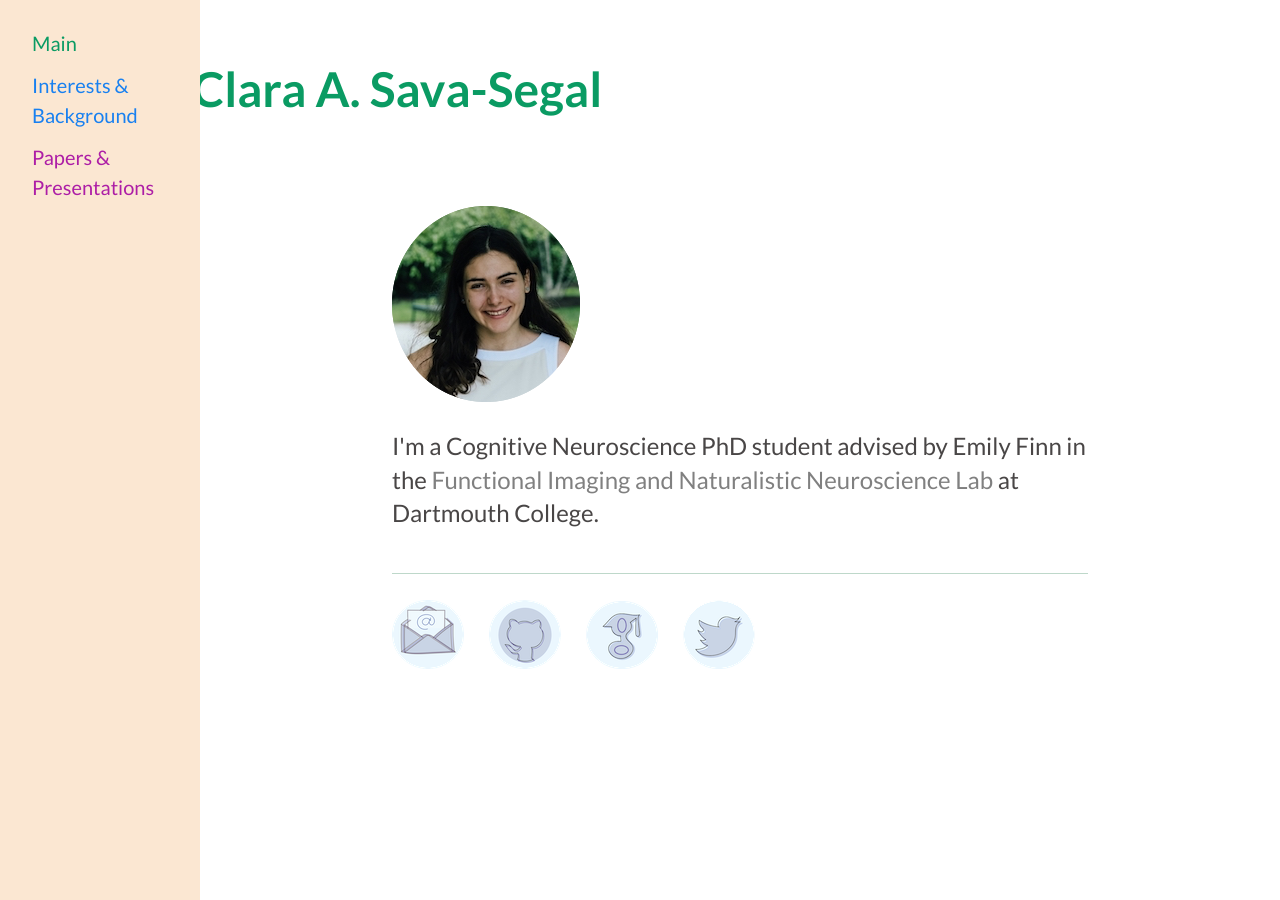
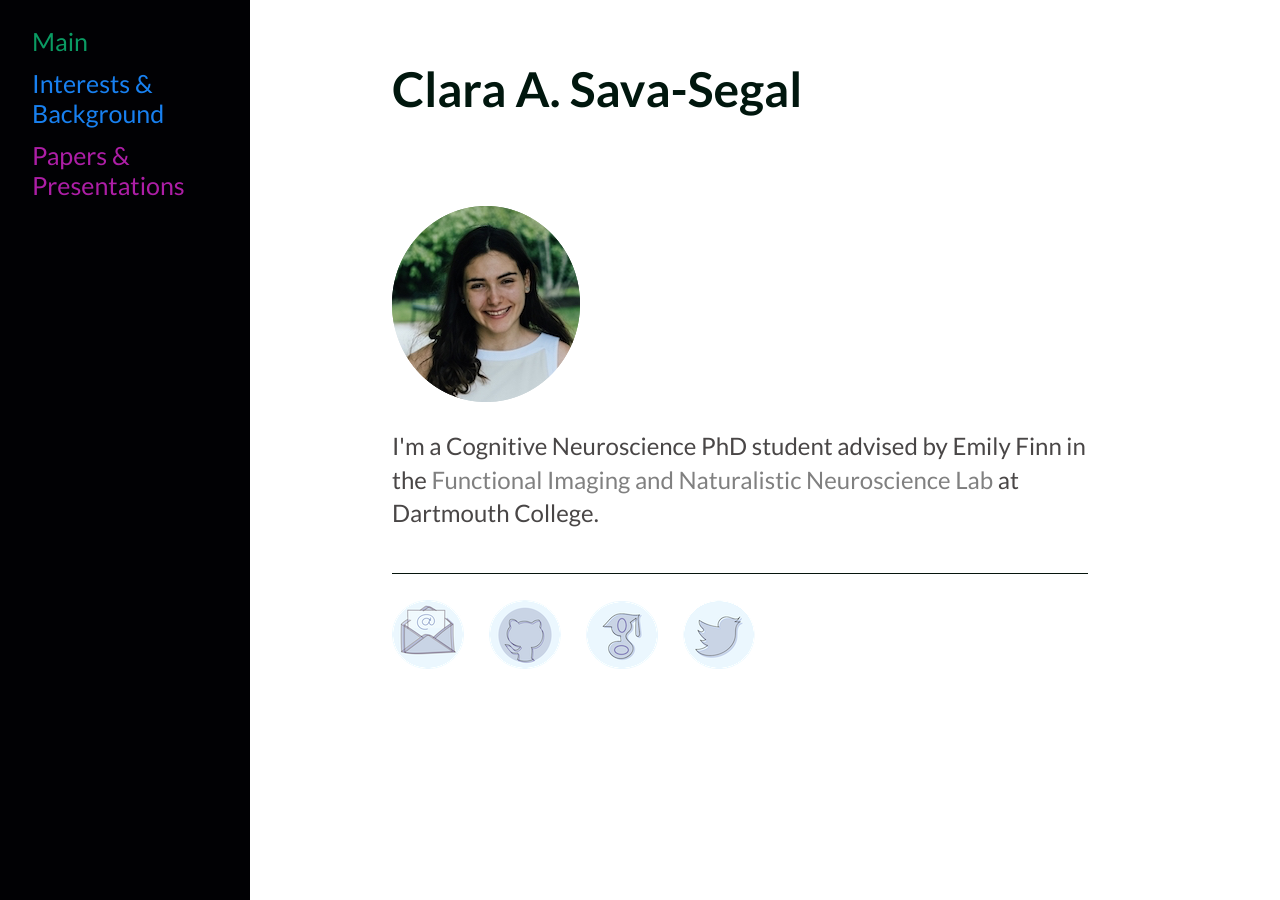
Before and after one commit to csavasegal/csavasegal.github.io, a Jekyll site: the page built from index.html, in a window 1280 px wide. Built offline with Jekyll 4.4.1, drawn with Linux system fonts in a browser that asks for light colours.

Commit message:
Add files via upload

```diff
--- a/_layouts/default.html
+++ b/_layouts/default.html
@@ -1,7 +1,9 @@
 <!DOCTYPE html>
 <html>
 <head>
-	<link rel="stylesheet" type="text/css" href="/css/main.css">
+	<!-- <link rel="stylesheet" type="text/css" href="/css/main.css"> -->
+	<link rel="stylesheet" type="text/css" href="../css/main.css">
+
 	<link href='http://fonts.googleapis.com/css?family=Lato:400,700' rel='stylesheet' type='text/css'>
 
 <meta name="viewport" content="width=device-width, initial-scale=1">
@@ -19,14 +21,13 @@ body {
 <body>
 
 <div class="sidenav">
-	<a href="index.html"> <span style="color:rgb(10, 155, 99); font-size: 20px;"></spanstyle>Main</span></a>
-	<a href="ib.html"> <span style="color:rgb(24, 128, 240); font-size: 20px;"></spanstyle>Interests & Background</span></a>
-	<a href="pp.html"> <span style="color:rgb(173, 30, 166); font-size: 20px;"></spanstyle>Papers & Presentations</span></a>
-
+	<a href="index.html"> <span style="color:rgb(10, 155, 99); font-size: 25px;"></spanstyle>Main</span></a>
+	<a href="ib.html"> <span style="color:rgb(24, 128, 240); font-size: 25px;"></spanstyle>Interests & Background</span></a>
+	<a href="pp.html"> <span style="color:rgb(173, 30, 166); font-size: 25px;"></spanstyle>Papers & Presentations</span></a>
 </div>
 
 <div class="header">
-		<h1><span style="color:rgb(10, 155, 99)">Clara A. Sava-Segal</span></h1>
+	<h1><span style="color:rgb(1, 23, 14)">Clara A. Sava-Segal</span></h1>
 	<br>
 	<br>
 	<br>
--- a/css/main.css
+++ b/css/main.css
@@ -20,6 +20,7 @@ a:hover {
     text-decoration: underline;
 }
 h1 {
+    margin-left: 200px; /* Same as the width of the sidenav */
     font-size: 3em;
     font-family:'Lato','Lato','Lato';
     position: sticky;
@@ -32,7 +33,7 @@ p {
     color: rgb(73, 70, 70);
 }
 footer {
-    border-top: 1px solid #bed8ca;
+    border-top: 1px solid #06150d;
     font-size: .8em;
     margin-left: 200px; /* Same as the width of the sidenav */
 
@@ -58,11 +59,11 @@ ul ul {
     font-family:'Lato','Lato','Lato';
   }
 header {
+  margin-left: 200px; /* Same as the width of the sidenav */
     position: fixed;
     background-color: rgb(37, 91, 142);
     /* background-image: url("../images/paper.gif"); */
     height:100px;
-    margin-left: 200px; /* Same as the width of the sidenav */
   }
 
 
@@ -76,6 +77,7 @@ header {
 
   .header h1 {
     /* position: relative; */
+    margin-left: 200px; /* Same as the width of the sidenav */
     top: 18px;
     left: 20px;
   }
@@ -147,18 +149,18 @@ ul {
 
 #sidebar {
   float: left;
-  width: 20%;
+  width: 30%;
   background-color: #0b83ab;
 }
 
 .sidenav {
   height: 100%;
-  width: 200px;
+  width: 250px;
   position: fixed;
   z-index: 1;
   top: 0;
   left: 0;
-  background-color: rgb(251, 231, 210);
+  background-color: rgb(1, 1, 4);
   overflow-x: hidden;
   padding-top: 20px;
 }
@@ -167,7 +169,7 @@ ul {
   padding: 6px 6px 6px 32px;
   text-decoration: none;
   font-size: 25px;
-  color: #818181;
+  color: #7a2020;
   display: block;
 }
 
```
Lines whose indentation alone changed are shown as unchanged.
